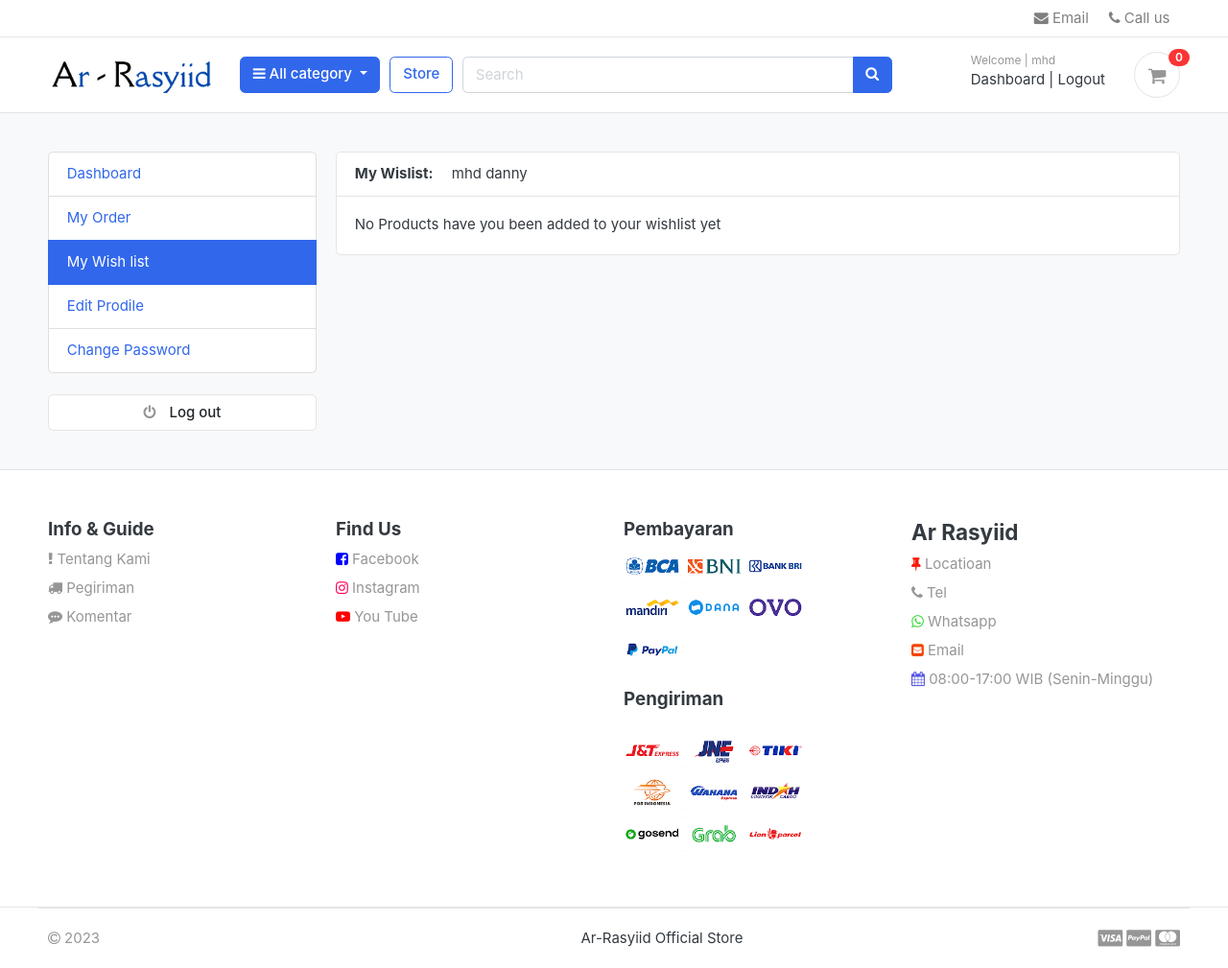
After one commit to mhddanny/Project-Ecom, a Django app: page /accounts/my_wishlists/ in a window 1280 px wide. The commit adds this page. Shown: the whole page at 96% size. Run offline with Django 4.2, Linux system fonts and the light colour scheme; a user stored in the database is signed in; data comes from the database, SQL or seed files in the repository; data that the repository does not hold is empty; some libraries are stand-ins or nearby versions; some web fonts are replaced.

Commit message:
added and remove fiture my wish list product

```diff
--- a/src/projectCart/accounts/urls.py
+++ b/src/projectCart/accounts/urls.py
@@ -17,5 +17,7 @@ urlpatterns = [
     path('edit_profile/', views.edit_profile, name='edit_profile'),
     path('change_password/', views.change_password, name='change_password'),
     path('order_detail/<int:order_id>/', views.order_detail, name='order_detail'),
-
+    #wistlist
+    path('my_wishlists/', views.my_wishlists, name='my_wishlists'),
+    path('wistlist/add_to_wislist/<int:id>', views.add_to_wislist, name='user_wislist'),
 ]
--- a/src/projectCart/accounts/views.py
+++ b/src/projectCart/accounts/views.py
@@ -1,6 +1,6 @@
 from django.contrib import messages,auth
 from django.shortcuts import render, redirect, get_object_or_404
-from django.http import HttpResponse
+from django.http import HttpResponse, HttpResponseRedirect
 from . forms import RegisterForm, UserForm, UserProfileForm
 from . models import Account, UserProfile
 from carts.models import Cart, CartItem
@@ -8,6 +8,7 @@ from carts.views import _cart_id
 from django.contrib.auth.decorators import login_required
 
 from orders.models import Order, OrderProduct
+from store.models import Product
 
 #vertification account
 from django.contrib.sites.shortcuts import get_current_site
@@ -299,3 +300,24 @@ def order_detail(request, order_id):
     }
 
     return render(request, 'accounts/order_detail.html', context)
+
+#user_wislist
+@login_required
+def add_to_wislist(request, id):
+    product = get_object_or_404(Product, id=id )
+    if product.users_wislist.filter(id=request.user.id).exists():
+        product.users_wislist.remove(request.user)
+        messages.success(request, 'Remove ' + product.product_name + 'to your wishlist')
+    else:
+        product.users_wislist.add(request.user)
+        messages.success(request, product.product_name + 'Has been removed from your wishlist')
+    return HttpResponseRedirect(request.META["HTTP_REFERER"])
+
+@login_required(login_url='login')
+def my_wishlists(request):
+    product = Product.objects.filter(users_wislist=request.user)
+
+    context = {
+        "wishlist": product
+    }
+    return render(request, 'accounts/my_wishlist.html', context)
--- a/src/projectCart/store/admin.py
+++ b/src/projectCart/store/admin.py
@@ -29,6 +29,7 @@ class ProductPaketInline(admin.TabularInline):
 
 
 @admin.register(Product)
+@admin_thumbnails.thumbnail('images')
 class ProductAdmin(admin.ModelAdmin):
     '''Admin View for Product'''
     inlines = [
@@ -37,6 +38,7 @@ class ProductAdmin(admin.ModelAdmin):
         ]
     list_display = ('product_name', 'price', 'stock', 'category', 'modifield_date', 'is_available')
     prepopulated_fields = {'slug': ('product_name',)}
+
     # list_filter = ('',)
     # raw_id_fields = ('',)
     # readonly_fields = ('',)
--- a/src/projectCart/store/models.py
+++ b/src/projectCart/store/models.py
@@ -1,6 +1,7 @@
 from django.db import models
 from category.models import Category
 from accounts.models import Account
+from django.conf import settings
 from django.urls import reverse
 from django.db.models import Avg, Count
 from ckeditor.fields import RichTextField
@@ -18,6 +19,7 @@ class Product(models.Model):
     category = models.ForeignKey(Category, on_delete=models.CASCADE)
     created_date = models.DateTimeField(auto_now_add=True)
     modifield_date = models.DateTimeField(auto_now=True)
+    users_wislist = models.ManyToManyField(settings.AUTH_USER_MODEL, related_name="user_wislish", blank=True)
 
     def get_url(self):
         return reverse('product_detail', args=[self.category.slug, self.slug])
--- a/src/projectCart/templates/accounts/dashboard_slide.html
+++ b/src/projectCart/templates/accounts/dashboard_slide.html
@@ -9,6 +9,13 @@
             active
             {% endif %}" href="{% url 'my_orders' %}"> My Order
         </a>
+
+        <!-- WISLIST -->
+        <a class="list-group-item {% if '/my_wishlists/' in request.path %}
+            active
+            {% endif %}" href="{% url 'my_wishlists' %}"> My Wish list
+        </a>
+
         <a class="list-group-item {% if '/edit_profile/' in request.path %}
             active
             {% endif %}" href="{% url 'edit_profile' %}"> Edit Prodile
--- /dev/null
+++ b/src/projectCart/templates/accounts/my_wishlist.html
@@ -0,0 +1,56 @@
+{% extends 'base.html' %}
+
+{% block content %}
+
+<!-- ========================= SECTION CONTENT ========================= -->
+<section class="section-conten padding-y bg">
+
+    {% include 'includes/alerts.html' %}
+    <div class="container">
+        <div class="row">
+            {% include 'accounts/dashboard_slide.html' %}
+            <main class="col-md-9">
+                <article class="card">
+                <header class="card-header">
+                    <strong class="d-inline-block mr-3">My Wislist:</strong>
+                    <span>{{user.full_name}}</span>
+                </header>
+                <div class="card-body">
+                    <div class="row">
+                        <div class="col-md-12">
+                            {% if wishlist %}
+                                {% for product in wishlist %}
+                                    <div class="card mb-3" style="max-width: 540px;">
+                                        <div class="row g-0">
+                                        <div class="col-md-4">
+                                            <img src="{{product.images.url}}" class="img-fluid rounded-start" alt="...">
+                                        </div>
+                                        <div class="col-md-8">
+                                            <div class="card-body">
+                                            <h5 class="card-title">{{product.product_name}}</h5>
+                                            <p class="card-text">{{product.description}}</p>
+                                            <p class="card-text"><small class="text-body-secondary">Rp. {{product.price}}</small></p>
+                                            <a type="button" class="btn btn-sm btn-primary" href="{% url 'user_wislist' product.id %}">Remove</a>
+                                        </div>
+                                        </div>
+                                        </div>
+                                    </div>
+                                {% endfor %}
+                            {% else %}
+                                <p class="card-text">No Products have you been added to your wishlist yet</p>
+                            {% endif %}
+
+                        </div>
+                    </div> <!-- row.// -->
+                </div> <!-- card-body .// -->
+
+            </article> <!-- order-group.// -->
+            </main>
+        </div> <!-- row.// -->
+    </div>
+
+</section>
+<!-- ========================= SECTION CONTENT END// ========================= -->
+
+
+{% endblock content %}
--- a/src/projectCart/templates/includes/navbar.html
+++ b/src/projectCart/templates/includes/navbar.html
@@ -60,7 +60,7 @@
                 </div> <!-- col.// -->
                 <div class="col-lg-3 col-sm-6 col-8 order-2 order-lg-3">
                     <div class="d-flex justify-content-end mb-3 mb-lg-0">
-                        <!-- {% if user.id is None %}
+                        {% if user.id is None %}
                         <div class="widget-header">
                             <small class="title text-muted">Welcome guest!</small>
                             <div>
@@ -77,11 +77,11 @@
                             </div>
                         </div>
                         {% endif %}
-                         -->
-                        <!-- <a href="{% url 'cart' %}" class="widget-header pl-3 ml-3">
+
+                        <a href="{% url 'cart' %}" class="widget-header pl-3 ml-3">
                             <div class="icon icon-sm rounded-circle border"><i class="fa fa-shopping-cart"></i></div>
                             <span class="badge badge-pill badge-danger notify">{{cart_count}}</span>
-                        </a> -->
+                        </a>
                     </div> <!-- widgets-wrap.// -->
 
                 </div> <!-- col.// -->
--- a/src/projectCart/templates/store/product_detail.html
+++ b/src/projectCart/templates/store/product_detail.html
@@ -4,6 +4,7 @@
 {% block content %}
 
 <section class="section-content padding-y bg">
+    {% include 'includes/alerts.html' %}
     <div class="container">
 
     <!-- ============================ COMPONENT 1 ================================= -->
@@ -77,6 +78,10 @@
                         </div>     -->
                         <!--  row.// -->
                         <div class="text-center py-3">
+                            <a href="{% url 'user_wislist' single_product.id %}" class="btn  btn-outline-danger" value="add_button" value="{{single_product.id}}">
+                                <span class="text">Add to</span>
+                                <i class="fas fa-heart"></i>
+                            </a>
                             {% if single_product.stock <= 0 %}
                                 <h6 class="text-danger"> Out Of Stock </h6>
                             {% else %}
```
Also changed, not shown: src/projectCart/orders/migrations/0009_alter_order_status.py (added), src/projectCart/store/migrations/0004_product_users_wislist.py (added).
